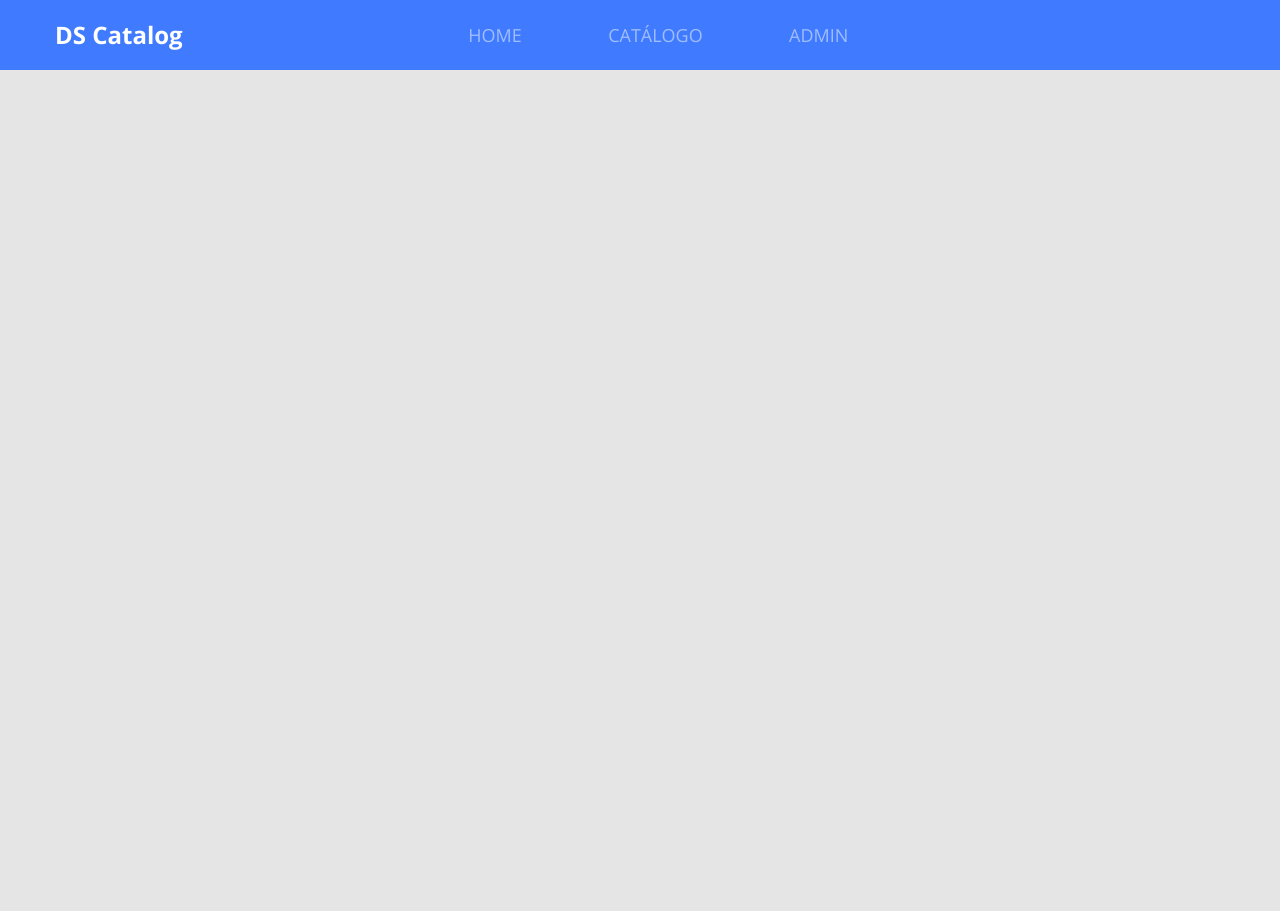
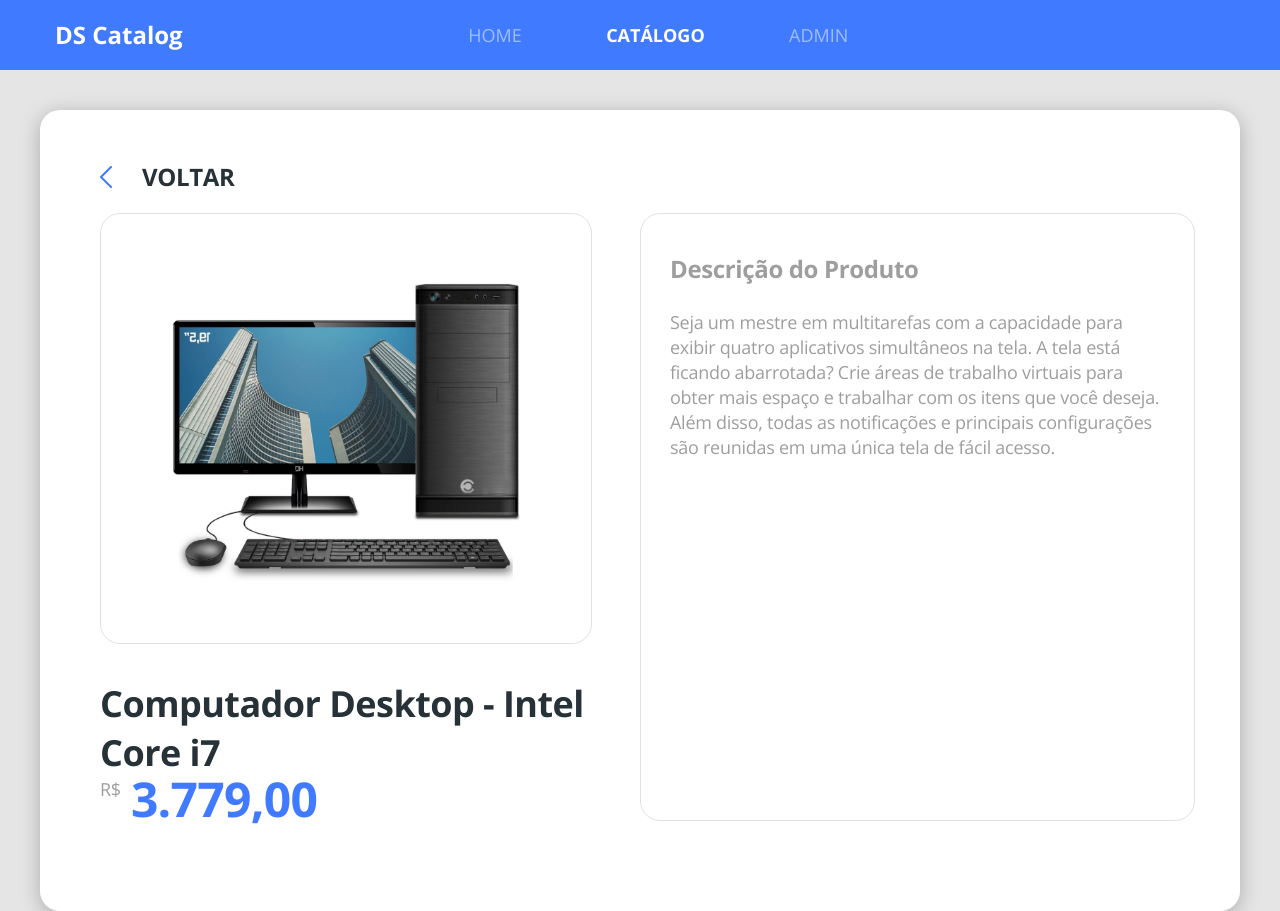
Before and after one commit to luperciofferraz/dscatalog, a React (Create React App) app in the folder front-web/: page /products/1 in a window 1280 px wide. Before the commit the page ends 800 px from the top, so only its background shows below. Built offline with nearby package versions, Linux system fonts and the light colour scheme; the HTML template or start-up script is replaced by a standard one.

Commit message:
Finishing Product Details Page

```diff
--- a/front-web/src/Routes.tsx
+++ b/front-web/src/Routes.tsx
@@ -4,6 +4,7 @@
 import Admin from './pages/Admin';
 import Catalog from './pages/Catalog';
 import Home from './pages/Home';
+import ProductDetails from './pages/Catalog/components/ProductDetails';
 
 const Routes = () => (
 
@@ -17,8 +18,12 @@
                 <Home />
             </Route>
 
-            <Route path="/catalog">
+            <Route path="/products" exact>
                 <Catalog />
+            </Route>
+
+            <Route path="/products/:productId">
+                <ProductDetails />
             </Route>
 
             <Route path="/admin">
--- a/front-web/src/core/components/ButtonIcon/styles.scss
+++ b/front-web/src/core/components/ButtonIcon/styles.scss
@@ -15,5 +15,6 @@
     display: flex;
     align-items: center;
     justify-content: center;
+    color: #FFF;
 
 }
--- a/front-web/src/core/components/Navbar/index.tsx
+++ b/front-web/src/core/components/Navbar/index.tsx
@@ -20,7 +20,7 @@
                     </NavLink>
                 </li>
                 <li>
-                    <NavLink to="/catalog" activeClassName = "active">
+                    <NavLink to="/products" activeClassName = "active">
                         CATÁLOGO
                     </NavLink>
                  </li>
--- /dev/null
+++ b/front-web/src/core/components/ProductPrice/index.tsx
@@ -0,0 +1,23 @@
+import React from 'react';
+import './styles.scss';
+
+type Props = {
+
+    price: string;
+}
+
+const ProductPrice = ({ price }: Props) => (
+
+    <div className="product-price-container">
+
+        <span className="product-currency">R$</span>
+
+        <h3 className="product-price">
+            {price}
+        </h3>
+
+    </div>
+
+);
+
+export default ProductPrice;
--- /dev/null
+++ b/front-web/src/core/components/ProductPrice/styles.scss
@@ -0,0 +1,24 @@
+.product-price-container {
+
+    margin-top: 25;
+    display: flex;
+
+}
+
+.product-currency {
+
+    font-size: 18px;
+    line-height: 25px;
+    letter-spacing: -0.015em;
+    color: #9E9E9E;
+
+}
+
+.product-price {
+
+    font-size: 32px;
+    line-height: 44px;
+    letter-spacing: -0.015em;
+    color: #407BFF;
+    margin-left: 10px;
+}
--- a/front-web/src/pages/Catalog/components/ProductCard/index.tsx
+++ b/front-web/src/pages/Catalog/components/ProductCard/index.tsx
@@ -1,6 +1,7 @@
 import React from 'react';
 import './styles.scss';
 import { ReactComponent as ProductImage } from '../../../../core/assets/images/product.svg';
+import ProductPrice from '../../../../core/components/ProductPrice';
 
 const ProductCard = () => (
 
@@ -15,13 +16,7 @@
 
             </h6>
 
-            <div className="product-price-container">
-
-                <span className="product-currency">R$</span>
-
-                <h3 className="product-price">2.779,00</h3>
-
-            </div>
+            <ProductPrice price="2.779,00" />
 
         </div>
 
--- a/front-web/src/pages/Catalog/components/ProductCard/styles.scss
+++ b/front-web/src/pages/Catalog/components/ProductCard/styles.scss
@@ -19,30 +19,6 @@
     font-size: 18px;
     line-height: 25px;
     letter-spacing: -0.015em;
+    color: #263238;
 
 }
-
-.product-price-container {
-
-    margin-top: 25;
-    display: flex;
-
-}
-
-.product-currency {
-
-    font-size: 18px;
-    line-height: 25px;
-    letter-spacing: -0.015em;
-    color: #9E9E9E;
-
-}
-
-.product-price {
-
-    font-size: 32px;
-    line-height: 44px;
-    letter-spacing: -0.015em;
-    color: #407BFF;
-    margin-left: 10px;
-}
--- /dev/null
+++ b/front-web/src/pages/Catalog/components/ProductDetails/index.tsx
@@ -0,0 +1,67 @@
+import React from 'react';
+import { Link, useParams } from 'react-router-dom';
+import { ReactComponent as ArrowIcon } from '../../../../core/assets/images/arrow.svg';
+import { ReactComponent as ProductImage } from '../../../../core/assets/images/product.svg';
+import ProductPrice from '../../../../core/components/ProductPrice';
+
+import './styles.scss';
+
+type ParamsType = {
+
+    productId: string;
+
+}
+
+const ProductDetails = () => {
+
+    const { productId } = useParams<ParamsType>();
+
+    console.log(productId);
+
+    return (
+
+        <div className="product-details-container">
+
+            <div className="card-base border-radius-20 product-details">
+
+                <Link to="/products" className="product-details-goback">
+                    <ArrowIcon className="icon-goback" />
+                    <h1 className="text-goback">voltar</h1>
+                </Link>
+                <div className="row">
+
+                    <div className="col-6 pr-5">
+
+                        <div className="product-details-card text-center">
+
+                            <ProductImage className="product-details-image" />
+
+                        </div>
+
+                        <h1 className="product-details-name">
+                            Computador Desktop - Intel Core i7
+                        </h1>
+
+                        <ProductPrice price="3.779,00" />
+
+                    </div>
+
+                    <div className="col-6 product-details-card">
+
+                        <h1 className="product-description-title">Descrição do Produto</h1>
+                        <p className="product-description-text">
+                            Seja um mestre em multitarefas com a capacidade para exibir quatro aplicativos simultâneos na tela. A tela está ficando abarrotada? Crie áreas de trabalho virtuais para obter mais espaço e trabalhar com os itens que você deseja. Além disso, todas as notificações e principais configurações são reunidas em uma única tela de fácil acesso.
+                        </p>
+                    </div>
+
+                </div>
+
+            </div>
+
+        </div>
+
+    );
+
+};
+
+export default ProductDetails;
--- /dev/null
+++ b/front-web/src/pages/Catalog/components/ProductDetails/styles.scss
@@ -0,0 +1,84 @@
+.product-details-container {
+
+    margin-top: 40px;
+    padding-left: 40px;
+    padding-right: 40px;
+
+}
+
+.product-details {
+
+    padding: 50px 60px 90px 60px;
+}
+
+.product-details-goback {
+
+    display: flex;
+    align-items: center;
+    margin-bottom: 20px;
+}
+
+.icon-goback {
+
+    color: #407BFF;
+    transform: rotate(-180deg);
+    margin-right: 30px;
+}
+
+.text-goback {
+
+    font-size: 24px;
+    line-height: 33px;
+    letter-spacing: -0.015em;
+    color: #263238;
+    text-transform: uppercase;
+
+}
+
+.product-details-card {
+
+    border: 1px solid #E1E1E1;
+    border-radius: 20px;
+    padding: 38px 29px;
+
+}
+
+.product-details-image {
+
+    width: 353px;
+    height: 353px;
+
+}
+
+.product-description-title {
+
+    font-size: 24px;
+    line-height: 33px;
+    letter-spacing: -0.015em;
+    color: #9E9E9E;
+    margin-bottom: 25px;
+
+}
+
+.product-description-text {
+
+    font-size: 18px;
+    line-height: 25px;
+    letter-spacing: -0.015em;
+    color: #9E9E9E;
+
+}
+
+.product-details-name {
+
+    font-size: 36px;
+    line-height: 49px;
+    letter-spacing: -0.015em;
+    margin-top: 35px;
+
+}
+
+.product-details .product-price {
+
+    font-size: 48px;
+}
--- a/front-web/src/pages/Catalog/index.tsx
+++ b/front-web/src/pages/Catalog/index.tsx
@@ -1,6 +1,7 @@
 import React from 'react';
 import './styles.scss';
 import ProductCard from './components/ProductCard';
+import { Link } from 'react-router-dom';
 
 const Catalog = () => (
 
@@ -10,12 +11,12 @@
             >Catálogo de Produtos
         </h1>
         <div className="catalog-products">
-            <ProductCard />
-            <ProductCard />
-            <ProductCard />
-            <ProductCard />
-            <ProductCard />
-            <ProductCard />
+            <Link to="/Products/1"><ProductCard /></Link>
+            <Link to="/Products/2"><ProductCard /></Link>
+            <Link to="/Products/3"><ProductCard /></Link>
+            <Link to="/Products/4"><ProductCard /></Link>
+            <Link to="/Products/5"><ProductCard /></Link>
+            <Link to="/Products/6"><ProductCard /></Link>
         </div>
 
     </div>
--- a/front-web/src/pages/Home/index.tsx
+++ b/front-web/src/pages/Home/index.tsx
@@ -22,7 +22,7 @@
 
                 </p>
 
-                <Link to="/catalog">
+                <Link to="/products">
                     <ButtonIcon text="inicie agora a sua busca" />
                 </Link>
 
```
Also changed, not shown: front-web/src/core/assets/images/arrow.svg.
